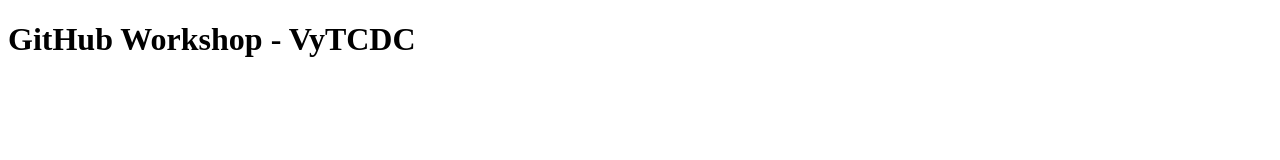
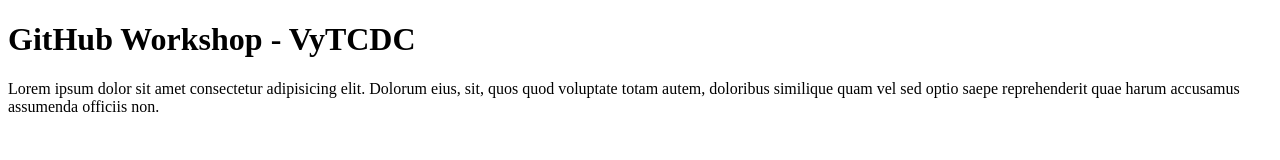
Before and after one commit to senthilVyTCDC/GitHubWorkshop, a plain HTML site: page index.html in a window 1280 px wide. Drawn offline with Linux system fonts and the light colour scheme.

Commit message:
updated index file

```diff
--- a/index.html
+++ b/index.html
@@ -7,5 +7,6 @@
 </head>
 <body>
     <h1>GitHub Workshop - VyTCDC</h1>
+    <p>Lorem ipsum dolor sit amet consectetur adipisicing elit. Dolorum eius, sit, quos quod voluptate totam autem, doloribus similique quam vel sed optio saepe reprehenderit quae harum accusamus assumenda officiis non.</p>
 </body>
 </html>
```
